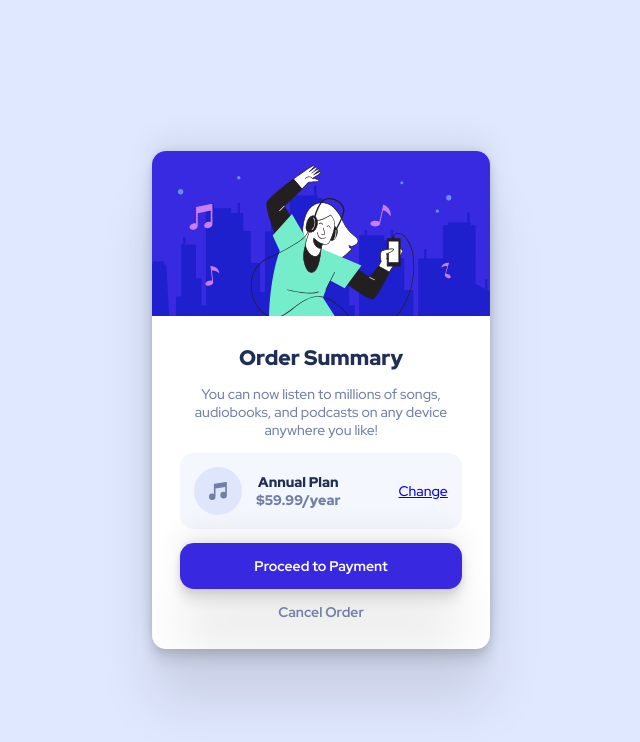
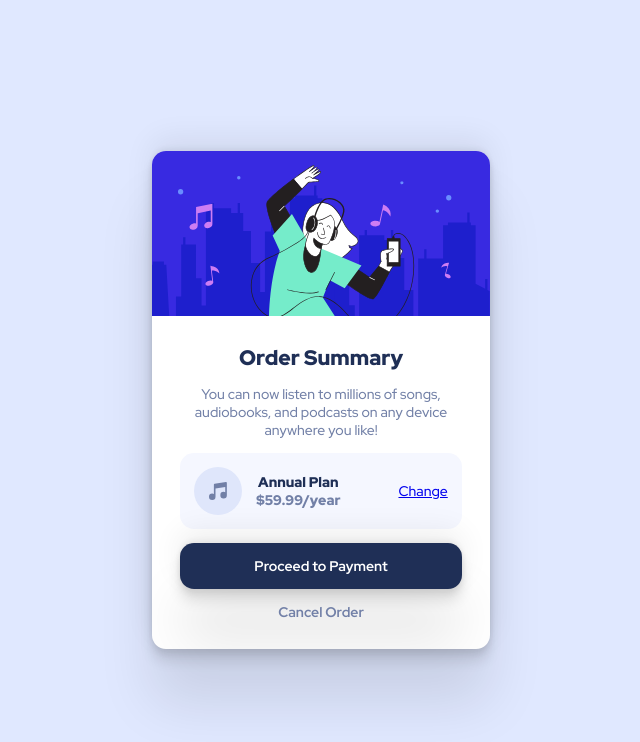
Before and after one commit to kelvin-0/-Frontend-Mentor---Order-summary-card-solution, a plain HTML site: page index.html in a window 1280 px wide. In both pictures the pointer is over the link "Proceed to Payment". Shown: the whole page, without its empty margins (319-959 px from the left). Drawn offline with Linux system fonts and the light colour scheme.

Commit message:
Modify README

```diff
--- a/styles.css
+++ b/styles.css
@@ -87,6 +87,10 @@ p, h2{
     width: 100%;
     display: block;
     box-shadow: rgba(0, 0, 0, 0.1) 0px 54px 55px, rgba(0, 0, 0, 0.07) 0px -12px 30px, rgba(0, 0, 0, 0.07) 0px 4px 6px, rgba(0, 0, 0, 0.1) 0px 12px 13px, rgba(0, 0, 0, 0.05) 0px -3px 5px;
+    transition: 0.3s;
+}
+.btn:hover{
+    background-color: var(--Dark-blue)
 }
 a{
     cursor:pointer;
```
Also changed, not shown: 2 other files.
